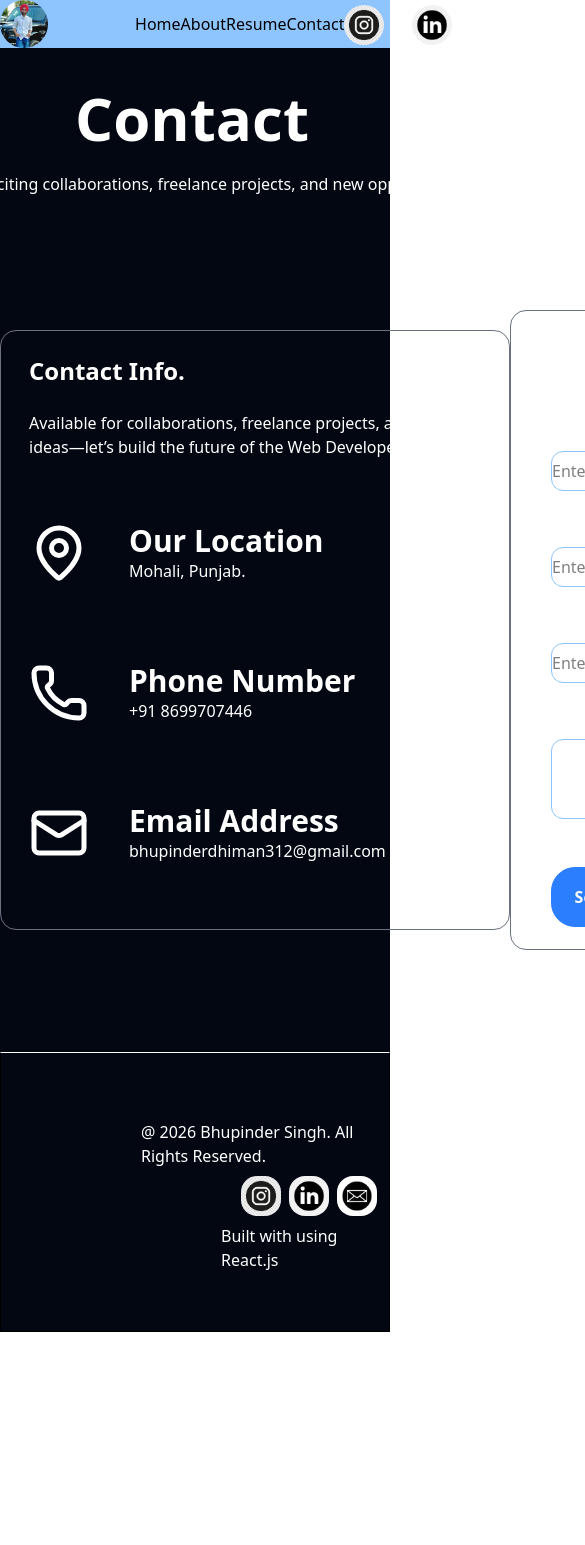
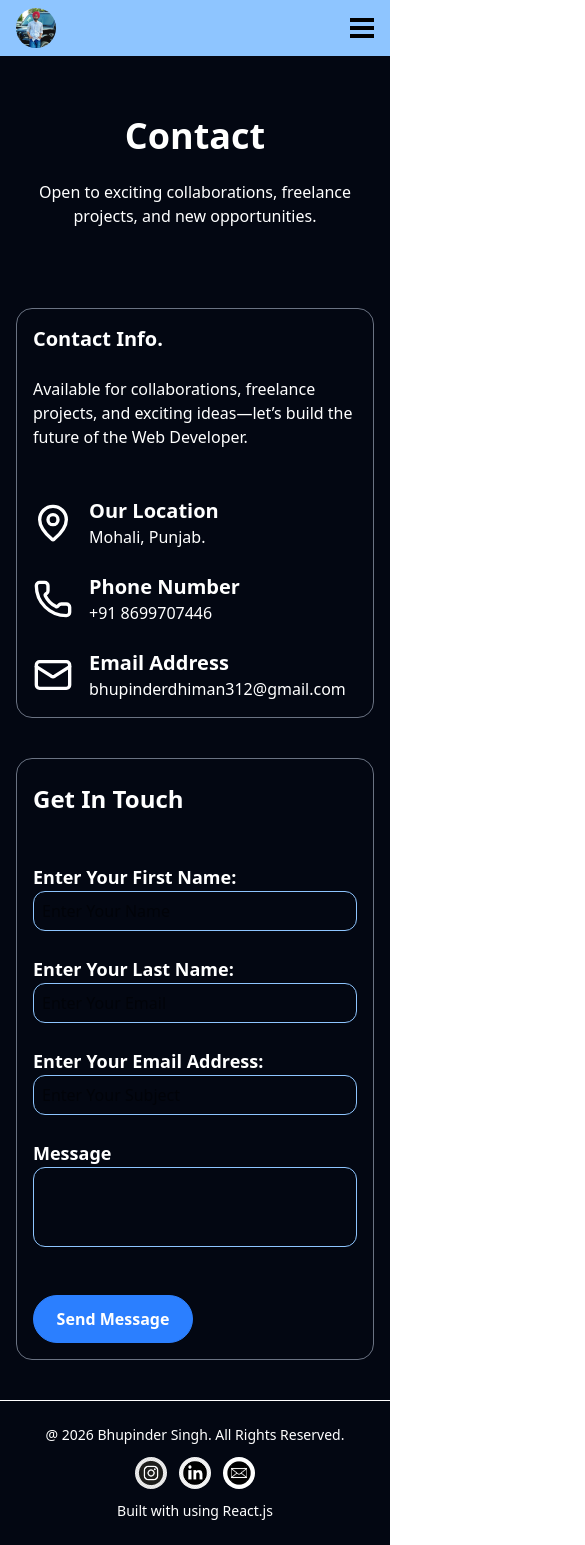
Before and after one commit to bhupinderdhiman312-creator/Portfolio, a React (Vite) app: page /Contact in a window 390 px wide. Shown: the top 1545 px of the page, 585 px wide, since content can reach past the window. Before the commit the page ends 1332 px from the top, so only its background shows below. Built offline with nearby package versions, Linux system fonts and the light colour scheme.

Commit message:
update responsive

```diff
--- a/src/components/About.jsx
+++ b/src/components/About.jsx
@@ -5,90 +5,121 @@ import { motion } from "framer-motion";
 
 function About() {
   const navigate= useNavigate()
+
   function handleresume(){
      navigate("/Resume")
   }
+
   function handlecontact(){
      navigate("/Contact")
   }
 
   return (
     <>
-    <div className='h-250 w-full  flex flex-col justify-evenly items-center bg-gray-950'>
+    <div className='min-h-screen w-full flex flex-col justify-evenly items-center bg-gray-950 px-4'>
+
+      {/* Heading */}
       <motion.div
-        initial={{ opacity: 5, y:70}}
+        initial={{ opacity: 0, y:70}}
         animate={{ opacity: 1, y: 0}}
         transition={{ duration: 2}}
-      className='h-60 w-220  justify-center'>
-        <p className='font-extrabold text-6xl ml-80 mt-10 text-white'>ABOUT</p><br />
-        <p className='font-medium ml-4 text-white'>I am a Web Developer with a strong interest in frontend development and currently learning Full-Stack Development.</p>
+        className='w-full max-w-5xl text-center'
+      >
+        <p className='font-extrabold text-4xl md:text-6xl text-white mt-10'>ABOUT</p><br />
+        <p className='font-medium text-white'>
+          I am a Web Developer with a strong interest in frontend development and currently learning Full-Stack Development.
+        </p>
       </motion.div>
-      <div className='h-screen w-full flex justify-evenly items-center'>
+
+      {/* Image + Content */}
+      <div className='w-full flex flex-col md:flex-row justify-evenly items-center gap-10 mt-10'>
+
         <motion.div
-        initial= {{ x:-100, opacity:0 }}
+          initial={{ x:-100, opacity:0 }}
           whileInView={{ x:0, opacity:1 }}
           transition={{ duration: 2}}
           viewport={{ once: true }}
-        className='h-110 w-120'>
-        <img src={Myimg} alt="" className='h-110 w-120 rounded-3xl'/>
+          className='w-full md:w-[400px]'
+        >
+          <img src={Myimg} alt="" className='w-full h-auto rounded-3xl'/>
         </motion.div>
+
         <motion.div
-       initial= {{ x:100, opacity:0 }}
+          initial={{ x:100, opacity:0 }}
           whileInView={{ x:0, opacity:1 }}
           transition={{ duration: 2}}
           viewport={{ once: true }}
-       className='h-120 w-170 '>
+          className='w-full md:w-[600px]'
+        >
           <p className='text-white'>HELLO THERE</p>
-        <p className='font-extrabold text-3xl mt-3 text-white'>Hi, I'm a Web Developer passionate about clean design and smooth user experience.</p><br />
-        <p className='font-extrabold text-2xl mt-4 text-white'>Creative Development</p>
-        <p className='font-medium text-white'>In today’s digital-first world, crafting responsive and engaging websites is key to building strong online presence. Through strategic design and development, I help businesses transform ideas into powerful digital experiences.
+
+          <p className='font-extrabold text-xl md:text-3xl mt-3 text-white'>
+            Hi, I'm a Web Developer passionate about clean design and smooth user experience.
+          </p><br />
+
+          <p className='font-extrabold text-xl md:text-2xl mt-4 text-white'>Creative Development</p>
+          <p className='font-medium text-white'>
+            In today’s digital-first world, crafting responsive and engaging websites is key to building strong online presence. Through strategic design and development, I help businesses transform ideas into powerful digital experiences.
           </p>
-       <p className='font-extrabold text-2xl mt-3 text-white'>Innovative Solutions</p>
-       <p className='font-medium text-white'>By leveraging modern frameworks like React, Next.js, and Node.js, I deliver scalable and efficient web applications. My focus is on creating solutions that combine clean design with seamless functionality to solve complex user and business challenges.
+
+          <p className='font-extrabold text-xl md:text-2xl mt-3 text-white'>Innovative Solutions</p>
+          <p className='font-medium text-white'>
+            By leveraging modern frameworks like React, Next.js, and Node.js, I deliver scalable and efficient web applications. My focus is on creating solutions that combine clean design with seamless functionality to solve complex user and business challenges.
           </p><br /><br />
-       <button className='p-4 rounded-3xl  text-blue-500 hover:scale-104 border border-blue-500 font-bold' onClick={ handleresume}>Learn More</button>
-       <button className='ml-8  p-4 rounded-3xl hover:bg-blue-700 hover:scale-104  bg-blue-500 text-white font-bold' onClick={ handlecontact }>Get Started</button>
+
+          <div className='flex flex-col sm:flex-row gap-4'>
+            <button
+              className='p-4 rounded-3xl text-blue-500 hover:scale-105 border border-blue-500 font-bold'
+              onClick={ handleresume}
+            >
+              Learn More
+            </button>
+
+            <button
+              className='p-4 rounded-3xl hover:bg-blue-700 hover:scale-105 bg-blue-500 text-white font-bold'
+              onClick={ handlecontact }
+            >
+              Get Started
+            </button>
+          </div>
 
         </motion.div>
       </div>
+
+      {/* Skills Section */}
       <motion.div
-        className="flex flex-col md:flex-row flex-wrap justify-center items-center gap-6 mt-6 md:mt-10 px-2 md:px-0 w-full text-white"
+        className="flex flex-wrap justify-center items-center gap-6 mt-10 w-full text-white"
         initial={{ opacity: 0, y: 100 }}
         whileInView={{ opacity: 1, y: 0 }}
         transition={{ duration: 1 }}
         viewport={{ once: true, amount: 0.2 }}
       >
-        <div className='h-62 w-full flex justify-evenly items-center'>
-        <div className="h-55 w-64 sm:w-72 md:w-80 text-center hover:translate-y-2 shadow-md hover:shadow-indigo-500/40 transition-all duration-300 ease-in-out rounded-2xl flex flex-col gap-6 border border-sky-200 p-4">
+
+        <div className='w-full flex flex-wrap justify-center gap-6'>
+
+          <div className="w-full sm:w-72 md:w-80 text-center hover:translate-y-2 shadow-md hover:shadow-indigo-500/40 transition-all duration-300 rounded-2xl flex flex-col gap-6 border border-sky-200 p-4">
             <p className="font-bold">HTML</p>
-          <p>
-            Strong understanding of semantic HTML5 for creating well-structured,
-            accessible, and SEO-friendly web pages.
-          </p>
+            <p>Strong understanding of semantic HTML5 for creating well-structured, accessible, and SEO-friendly web pages.</p>
           </div>
-        <div className="h-55 w-64 sm:w-72 md:w-80 text-center hover:translate-y-2 shadow-md hover:shadow-indigo-500/40 transition-all duration-300 ease-in-out rounded-2xl flex flex-col gap-6 border border-sky-200 p-4">
+
+          <div className="w-full sm:w-72 md:w-80 text-center hover:translate-y-2 shadow-md hover:shadow-indigo-500/40 transition-all duration-300 rounded-2xl flex flex-col gap-6 border border-sky-200 p-4">
             <p className="font-bold">CSS</p>
-          <p>
-            Experienced in styling responsive layouts using CSS3, Flexbox, Grid,
-            and modern frameworks like Tailwind CSS
-          </p>
+            <p>Experienced in styling responsive layouts using CSS3, Flexbox, Grid, and modern frameworks like Tailwind CSS</p>
           </div>
-        <div className="h-55 w-64 sm:w-72 md:w-80 text-center hover:translate-y-2 shadow-md hover:shadow-indigo-500/40 transition-all duration-300 ease-in-out rounded-2xl flex flex-col gap-6 border border-sky-200 p-4">
+
+          <div className="w-full sm:w-72 md:w-80 text-center hover:translate-y-2 shadow-md hover:shadow-indigo-500/40 transition-all duration-300 rounded-2xl flex flex-col gap-6 border border-sky-200 p-4">
             <p className="font-bold">JAVASCRIPT</p>
-          <p>
-            Proficient in JavaScript (ES6+) for building interactive features,
-            handling DOM manipulation, and working with APIs.
-          </p>
+            <p>Proficient in JavaScript (ES6+) for building interactive features, handling DOM manipulation, and working with APIs.</p>
           </div>
-        <div className="h-55 w-64 sm:w-72 md:w-80 text-center hover:translate-y-2 shadow-md hover:shadow-indigo-500/40 transition-all duration-300 ease-in-out rounded-2xl flex flex-col gap-6 border border-sky-200 p-4">
+
+          <div className="w-full sm:w-72 md:w-80 text-center hover:translate-y-2 shadow-md hover:shadow-indigo-500/40 transition-all duration-300 rounded-2xl flex flex-col gap-6 border border-sky-200 p-4">
             <p className="font-bold">REACT.JS</p>
-          <p>
-            Skilled in developing dynamic single-page applications using
-            React.js, including hooks, components, and state management.
-          </p>
+            <p>Skilled in developing dynamic single-page applications using React.js, including hooks, components, and state management.</p>
           </div>
+
         </div>
       </motion.div>
+
     </div>
     </>
   )
--- a/src/components/Contact.jsx
+++ b/src/components/Contact.jsx
@@ -6,84 +6,102 @@ function Contact() {
   return (
     <>
     <div>
-    <div className='h-40 w-full flex flex-col justify-evenly items-center bg-gray-950'>
+
+    {/* Top Section */}
+    <div className='w-full flex flex-col justify-evenly items-center bg-gray-950 px-4 py-10'>
         <motion.div
-        initial={{ opacity: 5, y:70}}
+        initial={{ opacity: 0, y:70}}
         animate={{ opacity: 1, y: 0}}
         transition={{ duration: 2}}
-        className='h-50 w-220 justify-center'>
-          <p className='font-extrabold text-6xl ml-80 mt-10 text-white'>Contact</p><br />
-          <p className='font-medium ml-40 text-white'> Open to exciting collaborations, freelance projects, and new opportunities.</p>
+        className='w-full max-w-5xl text-center'>
+          <p className='font-extrabold text-4xl md:text-6xl text-white mt-5'>Contact</p><br />
+          <p className='font-medium text-white'> Open to exciting collaborations, freelance projects, and new opportunities.</p>
     </motion.div>
     </div>
-    <div className='h-screen w-full flex justify-evenly items-center bg-gray-950'>
-      <div className='h-150 w-130 border border-gray-500 rounded-2xl'><br />
+
+    {/* Main Section */}
+    <div className='w-full flex flex-col md:flex-row justify-evenly items-center bg-gray-950 gap-10 px-4 py-10'>
+
+      {/* Left Box */}
+      <div className='w-full md:w-[400px] border border-gray-500 rounded-2xl p-4'>
+
         <motion.p
-        initial={{ opacity: 5, y:70}}
+        initial={{ opacity: 0, y:70}}
         animate={{ opacity: 1, y: 0}}
         transition={{ duration: 2}}
-        className='font-bold text-2xl text-white ml-7'>Contact Info.</motion.p><br />
+        className='font-bold text-xl md:text-2xl text-white'>Contact Info.</motion.p><br />
+
         <motion.p
-        initial={{ opacity: 5, y:70}}
+        initial={{ opacity: 0, y:70}}
         animate={{ opacity: 1, y: 0}}
         transition={{ duration: 2}}
-        className='font-medium text-white ml-7'>Available for collaborations, freelance projects, and exciting ideas—let’s build the future of the Web Developer.</motion.p><br />
+        className='font-medium text-white'>
+          Available for collaborations, freelance projects, and exciting ideas—let’s build the future of the Web Developer.
+        </motion.p><br />
+
         <motion.div
-        initial={{ opacity: 5, y:70}}
+        initial={{ opacity: 0, y:70}}
         animate={{ opacity: 1, y: 0}}
         transition={{ duration: 2}}
-        className='h-35 w-120 flex items-center ml-7'>
-           <MapPin className='h-15 w-15 text-white'></MapPin>
+        className='flex items-center gap-4 mt-6'>
+           <MapPin className='h-10 w-10 text-white'/>
        <div>
-        <p className='font-bold text-3xl ml-10 text-white'>Our Location</p>
-        <p className='font-medium ml-10 text-white'>Mohali, Punjab.</p>
+        <p className='font-bold text-xl md:text-2xl text-white'>Our Location</p>
+        <p className='font-medium text-white'>Mohali, Punjab.</p>
         </div>
         </motion.div>
 
         <motion.div
-        initial={{ opacity: 5, y:70}}
+        initial={{ opacity: 0, y:70}}
         animate={{ opacity: 1, y: 0}}
         transition={{ duration: 2}}
-        className='h-35 w-120 flex items-center ml-7'>
-           <Phone className='h-15 w-15 text-white'></Phone>
+        className='flex items-center gap-4 mt-6'>
+           <Phone className='h-10 w-10 text-white'/>
            <div>
-           <p className='font-bold text-3xl ml-10 text-white'>Phone Number</p>
-           <p className='font-medium ml-10 text-white'>+91 8699707446 </p>
+           <p className='font-bold text-xl md:text-2xl text-white'>Phone Number</p>
+           <p className='font-medium text-white'>+91 8699707446 </p>
            </div>
            </motion.div>
+
         <motion.div
-        initial={{ opacity: 5, y:70}}
+        initial={{ opacity: 0, y:70}}
         animate={{ opacity: 1, y: 0}}
         transition={{ duration: 2}}
-        className='h-35 w-120 flex items-center ml-7'>
-          <Mail className='h-15 w-15 text-white'></Mail>
+        className='flex items-center gap-4 mt-6'>
+          <Mail className='h-10 w-10 text-white'/>
           <div>
-            <p className='font-bold text-3xl ml-10 text-white'>Email Address</p>
-            <p className='font-medium ml-10 text-white'>bhupinderdhiman312@gmail.com</p>
+            <p className='font-bold text-xl md:text-2xl text-white'>Email Address</p>
+            <p className='font-medium text-white'>bhupinderdhiman312@gmail.com</p>
           </div>
         </motion.div>
 
       </div>
+
+      {/* Right Form */}
       <motion.div
-      initial={{ opacity: 5, y:70}}
+      initial={{ opacity: 0, y:70}}
         animate={{ opacity: 1, y: 0}}
         transition={{ duration: 2}}
-      className='h-160 w-200 border border-gray-500 rounded-2xl'>
-        <p className='font-extrabold text-4xl text-white mt-5 ml-10'>Get In Touch</p><br /><br />
+      className='w-full md:w-[600px] border border-gray-500 rounded-2xl p-4'>
 
-        <p className=' font-bold text-2xl text-white ml-10 '>Enter Your First Name:</p>
-        <input type="text" placeholder='Enter Your Name' className='h-10 w-100 border border-blue-300 hover:scale-102 ml-10 rounded-xl'/><br /><br />
+        <p className='font-extrabold text-2xl md:text-4xl text-white mt-2'>Get In Touch</p><br /><br />
 
-        <p className='font-bold text-2xl text-white ml-10'>Enter Your Last Name:</p>
-        <input type="" placeholder='Enter Your Email' className='h-10 w-100 border border-blue-300 hover:scale-102 ml-10 rounded-xl'/><br /><br />
+        <p className=' font-bold text-lg md:text-2xl text-white'>Enter Your First Name:</p>
+        <input type="text" placeholder='Enter Your Name' className='h-10 w-full border border-blue-300 hover:scale-105 rounded-xl px-2'/><br /><br />
 
-        <p className='font-bold text-2xl text-white ml-10'>Enter Your Email Address:</p>
-        <input type="text" placeholder='Enter Your Subject'className='h-10 w-100 border border-blue-300 hover:scale-102 ml-10 rounded-xl'/><br /><br />
+        <p className='font-bold text-lg md:text-2xl text-white'>Enter Your Last Name:</p>
+        <input type="text" placeholder='Enter Your Email' className='h-10 w-full border border-blue-300 hover:scale-105 rounded-xl px-2'/><br /><br />
 
-        <p className='font-bold text-2xl text-white ml-10'>Message</p>
-        <input type="text" placeholder='' className='h-20 w-150 border border-blue-300 hover:scale-102 ml-10 rounded-xl'/><br /><br /><br />
+        <p className='font-bold text-lg md:text-2xl text-white'>Enter Your Email Address:</p>
+        <input type="text" placeholder='Enter Your Subject'className='h-10 w-full border border-blue-300 hover:scale-105 rounded-xl px-2'/><br /><br />
 
-        <button className='ml-10 rounded-3xl h-15 w-40 bg-blue-500 hover:bg-blue-700 hover:scale-104 border border-blue-500 text-white font-bold'>Send Message</button>
+        <p className='font-bold text-lg md:text-2xl text-white'>Message</p>
+        <input type="text" placeholder='' className='h-20 w-full border border-blue-300 hover:scale-105 rounded-xl px-2'/><br /><br /><br />
+
+        <button className='rounded-3xl h-12 w-40 bg-blue-500 hover:bg-blue-700 hover:scale-105 border border-blue-500 text-white font-bold'>
+          Send Message
+        </button>
+
       </motion.div>
     </div>
     </div>
--- a/src/components/Footer.jsx
+++ b/src/components/Footer.jsx
@@ -7,20 +7,29 @@ import { motion } from "framer-motion";
 function Footer() {
   return (
     <div>
-        <div className='h-70 w-full flex justify-center items-center bg-gray-950 border border-t-white'>
+        <div className='w-full flex justify-center items-center bg-gray-950 border-t border-white px-4 py-6'>
+
             <motion.div
             initial={{ opacity: 0, y: 100 }}
             whileInView={{ opacity: 1, y: 0 }}
             transition={{ duration: 2 }}
             viewport={{ once: true, amount: 0.2 }}
-            className='h-40 w-150 mt-4'>
-                <p className='ml-35 font-medium text-white'>@ 2026 Bhupinder Singh. All Rights Reserved.</p>
-                <div className='ml-60 flex gap-2 mt-2'>
-                    <img src={Insta} alt="" className='h-10 w-10 rounded-2xl'/>
-                    <img src={link} alt=""  className='h-10 w-10 rounded-2xl'/>
-                    <img src={Msg} alt=""  className='h-10 w-10 rounded-2xl'/>
+            className='w-full max-w-3xl flex flex-col items-center text-center'>
+
+                <p className='font-medium text-white text-sm md:text-base'>
+                  @ 2026 Bhupinder Singh. All Rights Reserved.
+                </p>
+
+                <div className='flex gap-3 mt-3'>
+                    <img src={Insta} alt="" className='h-8 w-8 md:h-10 md:w-10 rounded-2xl'/>
+                    <img src={link} alt=""  className='h-8 w-8 md:h-10 md:w-10 rounded-2xl'/>
+                    <img src={Msg} alt=""  className='h-8 w-8 md:h-10 md:w-10 rounded-2xl'/>
                 </div>
-                <p className='ml-55 font-medium text-white mt-2'>Built with using React.js</p>
+
+                <p className='font-medium text-white mt-3 text-sm md:text-base'>
+                  Built with using React.js
+                </p>
+
             </motion.div>
         </div>
     </div>
--- a/src/components/Home.jsx
+++ b/src/components/Home.jsx
@@ -5,36 +5,65 @@ import { motion } from "framer-motion";
 
 function Home() {
   const navigate= useNavigate()
+
   function handleresume(){
      navigate("/Resume")
   }
+
   function handlecontact(){
      navigate("/Contact")
   }
+
   return (
-    <div className='h-screen w-full flex justify-evenly items-center bg-gray-950'>
+    <div className='min-h-screen w-full flex flex-col md:flex-row justify-evenly items-center bg-gray-950 px-4 py-10'>
+
+       {/* Left Content */}
        <motion.div
-        initial={{ opacity: 5, y:100}}
+        initial={{ opacity: 0, y:100}}
         animate={{ opacity: 1, y: 0}}
         transition={{ duration: 3}}
-        className='h-140 w-170'>
-       <p className='text-7xl font-extrabold mt-4 text-white'>Hello, I'm  <br />
-        <span className='text-blue-500'>Bhupinder Singh</span></p><br />
-        <p className='text-3xl font-semibold  text-white'>Creative <span className='font-bold text-blue-500'>Web Developer</span></p><br /><br />
-        <p className='font-medium text-white'>I am a Web Developer with a strong interest in frontend development and currently learning Full-Stack Development. <br/>
-           I work on improving my skills every day by building projects, exploring new technologies, and writing clean, efficient code.</p><br /><br />
+        className='w-full md:w-[600px] text-center md:text-left'
+       >
+        <p className='text-4xl sm:text-5xl md:text-7xl font-extrabold mt-4 text-white'>
+          Hello, I'm <br />
+          <span className='text-blue-500'>Bhupinder Singh</span>
+        </p><br />
 
-        <button className=' p-4 w-30 rounded-3xl bg-blue-500 hover:bg-blue-700 hover:scale-104 text-white font-bold' onClick={handleresume}> Resume </button>
-        <button className='ml-8  p-4 rounded-3xl text-blue-500 hover:scale-104 border border-blue-500 font-bold' onClick={handlecontact}>Get In Touch</button>
+        <p className='text-xl sm:text-2xl md:text-3xl font-semibold text-white'>
+          Creative <span className='font-bold text-blue-500'>Web Developer</span>
+        </p><br /><br />
+
+        <p className='font-medium text-white'>
+          I am a Web Developer with a strong interest in frontend development and currently learning Full-Stack Development. <br/>
+          I work on improving my skills every day by building projects, exploring new technologies, and writing clean, efficient code.
+        </p><br /><br />
+
+        <div className='flex flex-col sm:flex-row gap-4 justify-center md:justify-start'>
+          <button
+            className='p-4 w-full sm:w-32 rounded-3xl bg-blue-500 hover:bg-blue-700 hover:scale-105 text-white font-bold'
+            onClick={handleresume}
+          >
+            Resume
+          </button>
+
+          <button
+            className='p-4 w-full sm:w-auto rounded-3xl text-blue-500 hover:scale-105 border border-blue-500 font-bold'
+            onClick={handlecontact}
+          >
+            Get In Touch
+          </button>
+        </div>
        </motion.div>
+
+       {/* Right Image */}
        <motion.div
-       initial={{ opacity: 5, y:100}}
+        initial={{ opacity: 0, y:100}}
         animate={{ opacity: 1, y: 0}}
         transition={{ duration: 3}}
-       className='h-130 w-160 flex items-center justify-center'>
-         <img src={Myimg} alt="" className='h-120 w-120 rounded-full'/>
+        className='w-full md:w-[400px] flex items-center justify-center mt-10 md:mt-0'
+       >
+         <img src={Myimg} alt="" className='w-60 h-60 sm:w-72 sm:h-72 md:w-96 md:h-96 rounded-full object-cover'/>
       </motion.div>
-
 
     </div>
   )
--- a/src/components/Navbar.jsx
+++ b/src/components/Navbar.jsx
@@ -1,23 +1,59 @@
-import React from 'react'
+import React, { useState } from 'react'
 import { Link } from 'react-router-dom'
 import Myimg from "../assets/Myimg.jpg"
 import Insta from "../assets/Insta.jpg"
 import Lid from "../assets/Link.jpg"
 
+function Navbar() {
 
-function Navbar() {
+  const [menuOpen, setMenuOpen] = useState(false)
+
   return (
     <div>
-        <div className='h-12 w-full flex justify-evenly items-center bg-blue-300'>
-          <div className='h-12 w-80 flex items-center'><img src={Myimg} alt=""  className='h-12 w-12 rounded-full'/></div>
-         <Link to="/" className='hover:text-white'>Home</Link>
-         <Link to="/About" className='hover:text-white'>About</Link>
-         <Link to="/Resume" className='hover:text-white'>Resume</Link>
-         {/* <Link to="/Service">Service</Link> */}
-         <Link to="/Contact" className='hover:text-white'>Contact</Link>
-         <div className='flex gap-7'> <img src={Insta} alt=""  className='h-10 w-10 rounded-full mt-0.5'/>
-         <img src={Lid} alt=""   className='h-10 w-10 rounded-full mt-0.5'/></div>
+
+      <div className='w-full flex justify-between items-center bg-blue-300 px-4 h-14'>
+
+        {/* Logo */}
+        <div className='flex items-center'>
+          <img src={Myimg} alt="" className='h-10 w-10 rounded-full'/>
         </div>
+
+        {/* Desktop Menu */}
+        <div className='hidden md:flex gap-6 items-center'>
+          <Link to="/" className='hover:text-white'>Home</Link>
+          <Link to="/About" className='hover:text-white'>About</Link>
+          <Link to="/Resume" className='hover:text-white'>Resume</Link>
+          <Link to="/Contact" className='hover:text-white'>Contact</Link>
+
+          <div className='flex gap-3'>
+            <img src={Insta} alt="" className='h-8 w-8 rounded-full'/>
+            <img src={Lid} alt="" className='h-8 w-8 rounded-full'/>
+          </div>
+        </div>
+
+        {/* Hamburger Icon */}
+        <div className='md:hidden cursor-pointer' onClick={() => setMenuOpen(!menuOpen)}>
+          <div className='w-6 h-1 bg-black mb-1'></div>
+          <div className='w-6 h-1 bg-black mb-1'></div>
+          <div className='w-6 h-1 bg-black'></div>
+        </div>
+      </div>
+
+      {/* Mobile Menu */}
+      {menuOpen && (
+        <div className='md:hidden flex flex-col items-center bg-blue-300 gap-4 py-4'>
+          <Link to="/" className='hover:text-white' onClick={() => setMenuOpen(false)}>Home</Link>
+          <Link to="/About" className='hover:text-white' onClick={() => setMenuOpen(false)}>About</Link>
+          <Link to="/Resume" className='hover:text-white' onClick={() => setMenuOpen(false)}>Resume</Link>
+          <Link to="/Contact" className='hover:text-white' onClick={() => setMenuOpen(false)}>Contact</Link>
+
+          <div className='flex gap-4'>
+            <img src={Insta} alt="" className='h-8 w-8 rounded-full'/>
+            <img src={Lid} alt="" className='h-8 w-8 rounded-full'/>
+          </div>
+        </div>
+      )}
+
     </div>
   )
 }
```
Also changed, not shown: src/components/Resume.jsx (+7 -7 lines), src/components/vercel.json (added). Lines whose indentation alone changed are shown as unchanged.
